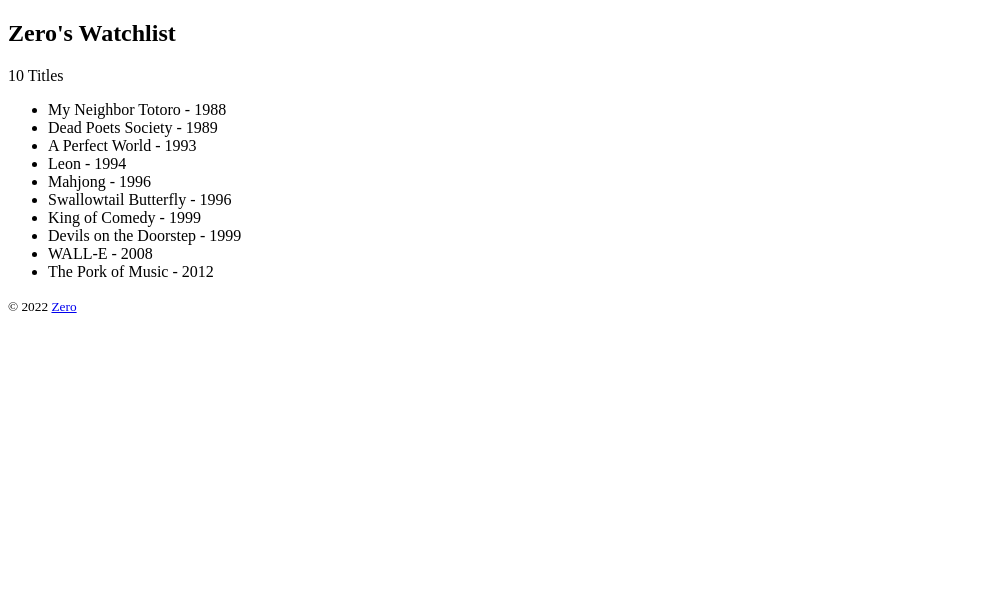
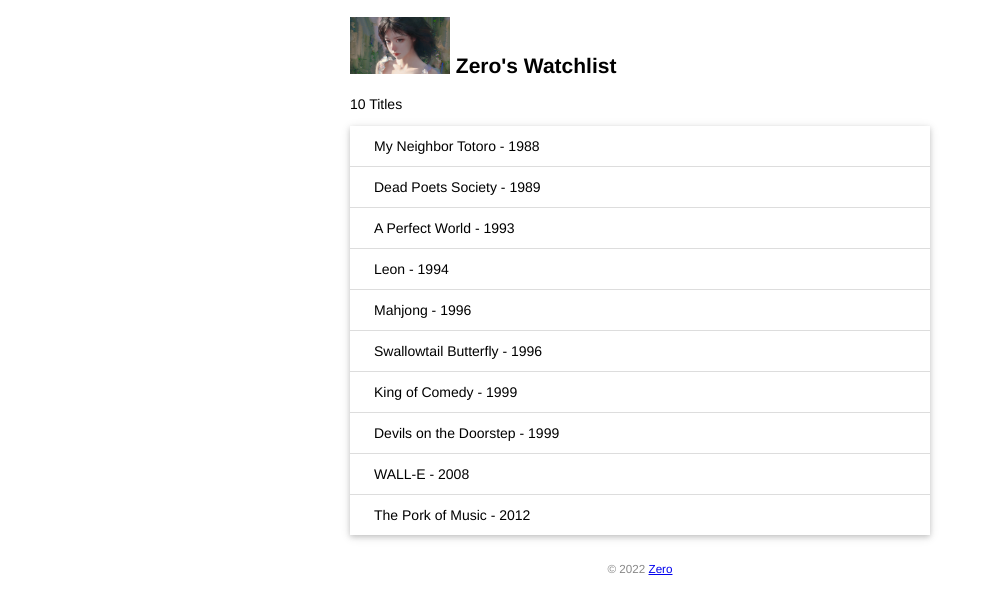
Before and after one commit to Dnsayhey/watchlist, a Flask app: page / in a window 1280 px wide. Shown: the top 614 px of the page, without its empty margins (0-988 px from the left). Run offline with Flask 2, Linux system fonts and the light colour scheme.

Commit message:
Add static files

```diff
--- /dev/null
+++ b/static/style.css
@@ -0,0 +1,41 @@
+/* 页面整体 */
+body {
+    margin: auto;
+    max-width: 580px;
+    font-size: 14px;
+    font-family: Helvetica, Arial, sans-serif;
+}
+
+/* 页脚 */
+footer {
+    color: #888;
+    margin-top: 15px;
+    text-align: center;
+    padding: 10px;
+}
+
+/* 头像 */
+.avatar {
+    width: 100px;
+}
+
+/* 电影列表 */
+.movie-list {
+    list-style-type: none;
+    padding: 0;
+    margin-bottom: 10px;
+    box-shadow: 0 2px 5px 0 rgba(0, 0, 0, 0.16), 0 2px 10px 0 rgba(0, 0, 0, 0.12);
+}
+
+.movie-list li {
+    padding: 12px 24px;
+    border-bottom: 1px solid #ddd;
+}
+
+.movie-list li:last-child {
+    border-bottom:none;
+}
+
+.movie-list li:hover {
+    background-color: #f8f9fa;
+}
--- a/templates/index.html
+++ b/templates/index.html
@@ -5,11 +5,16 @@
     <meta http-equiv="X-UA-Compatible" content="IE=edge">
     <meta name="viewport" content="width=device-width, initial-scale=1.0">
     <title>{{ name }}'s Watchlist</title>
+    <link rel="icon" href="{{ url_for('static', filename='favicon.ico') }}">
+    <link rel="stylesheet" href="{{ url_for('static', filename='style.css') }}">
 </head>
 <body>
-    <h2>{{ name }}'s Watchlist</h2>
+    <h2>
+        <img alt="Avatar" class="avatar" src="{{ url_for('static', filename='images/avatar.jpg') }}">
+        {{ name }}'s Watchlist
+    </h2>
     <p>{{ movies|length }} Titles</p>
-    <ul>
+    <ul class="movie-list">
         {% for movie in movies %}
         <li>{{ movie.title }} - {{ movie.year }}</li>
         {% endfor %}
```
Also changed, not shown: static/favicon.ico (added), static/images/avatar.jpg (added), 1 other file.
